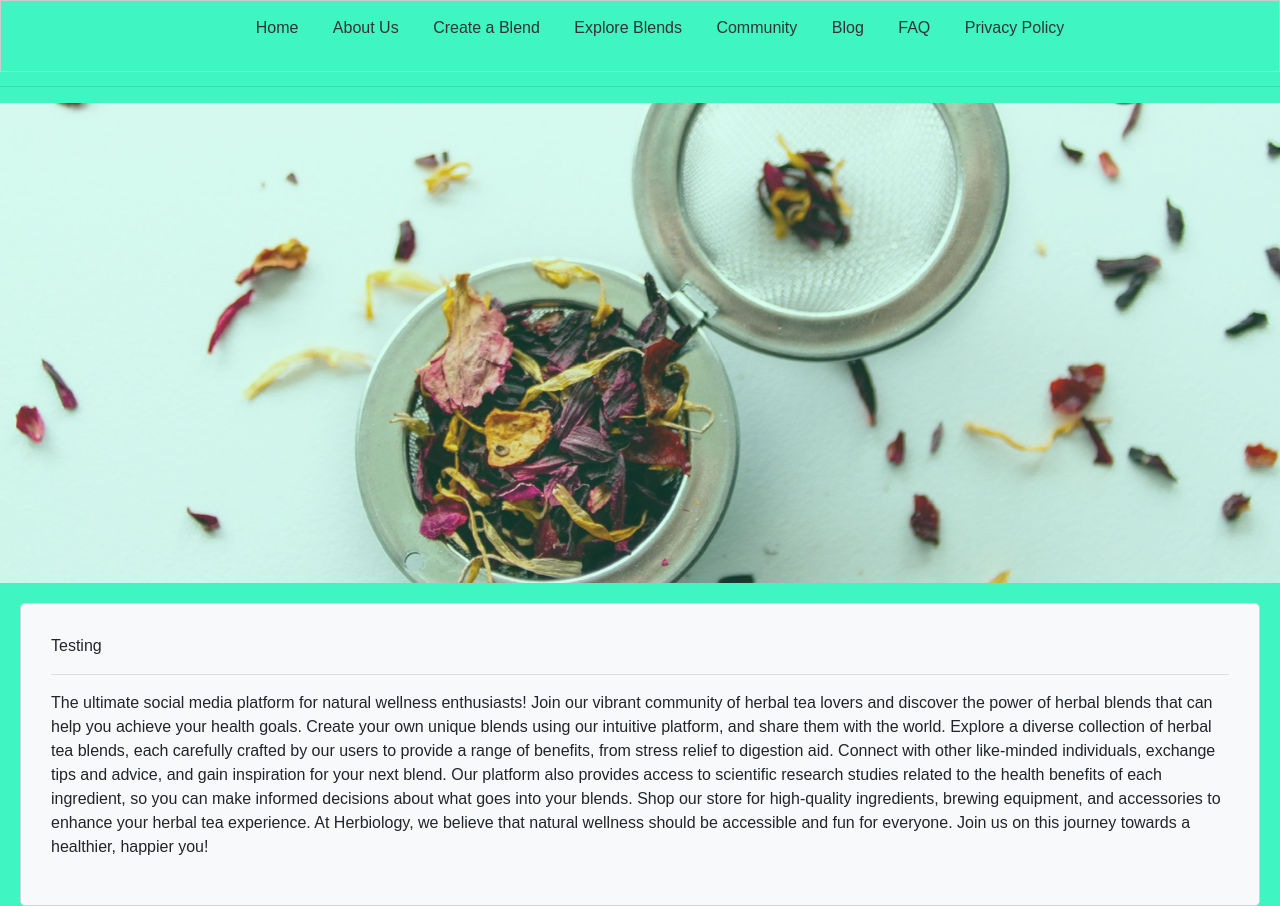
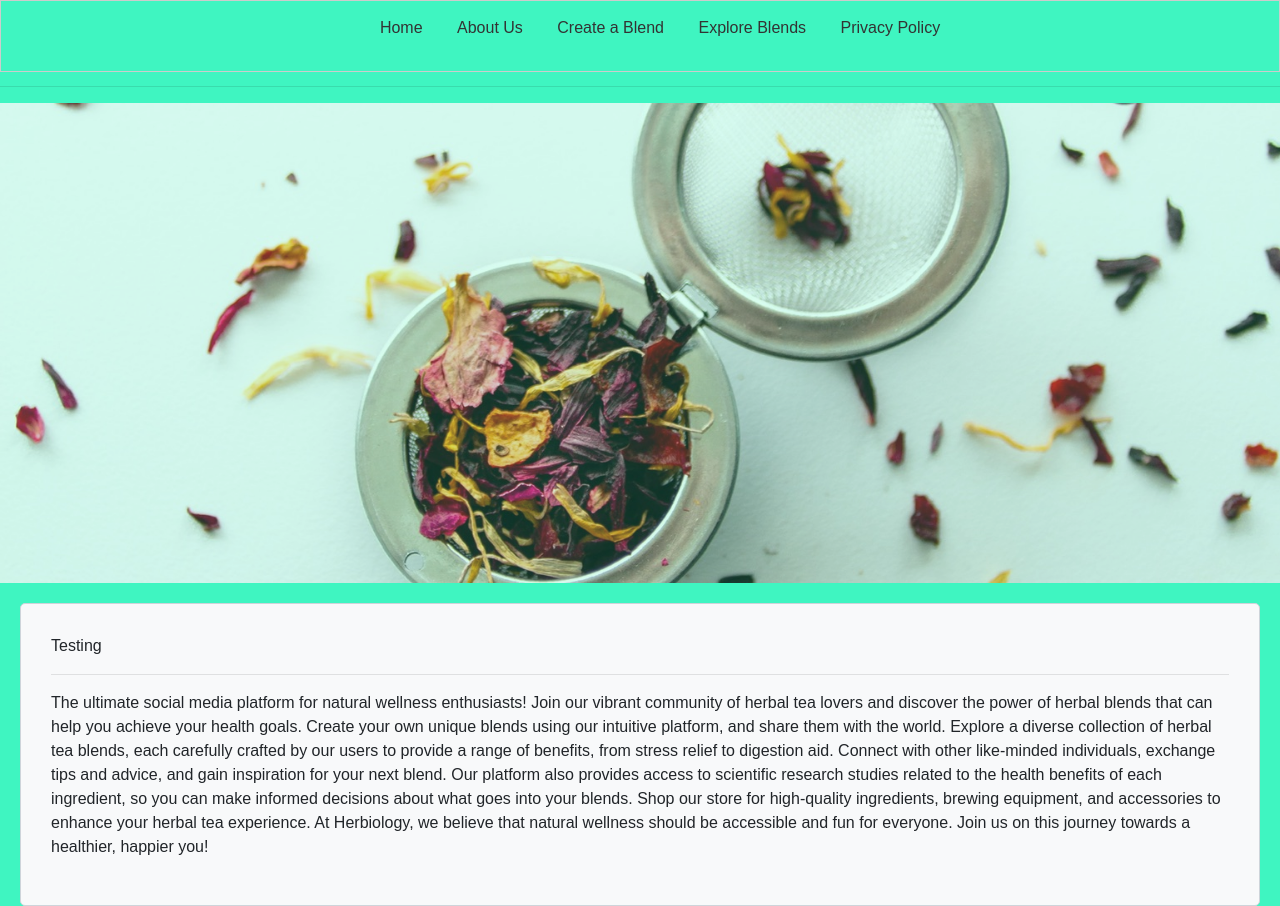
Before and after one commit to Stp155906/webdesignproject, a website with bundled scripts: page index.html in a window 1280 px wide. Shown: the top 906 px of the page. Built offline with nearby package versions, Linux system fonts and the light colour scheme; a script that the page names is missing; files whose address does not match are found by name.

Commit message:
Update index.html

```diff
--- a/index.html
+++ b/index.html
@@ -30,9 +30,6 @@
                 <li><a href="about.html">About Us</a></li>
                 <li><a href="blend.html">Create a Blend</a></li>
                 <li><a href="explore.html">Explore Blends</a></li>
-                <li><a href="community.html">Community</a></li>
-                <li><a href="blog.html">Blog</a></li>
-                <li><a href="faq.html">FAQ</a></li>
                 <li><a href="policy.html">Privacy Policy</a></li>
             </ul>
         </nav>
```
